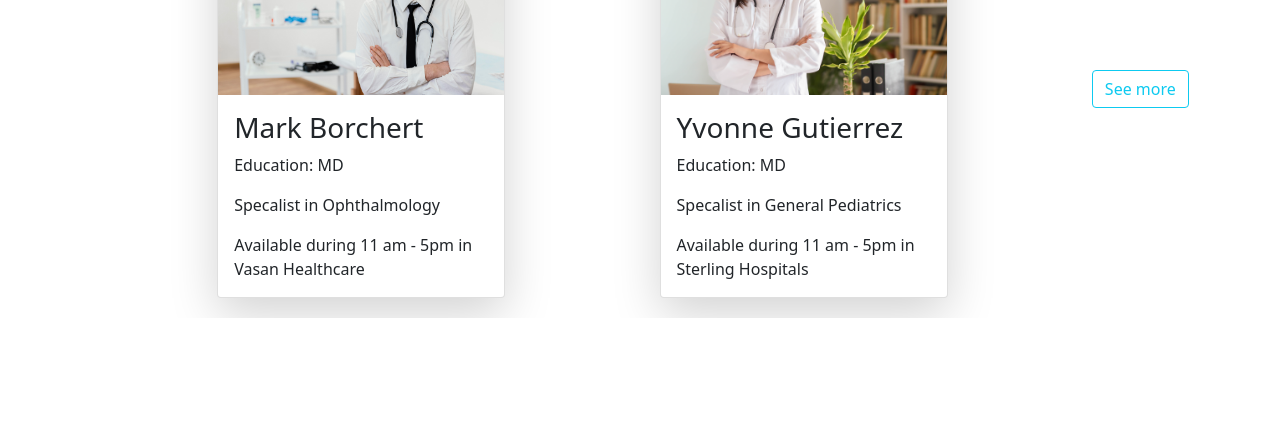
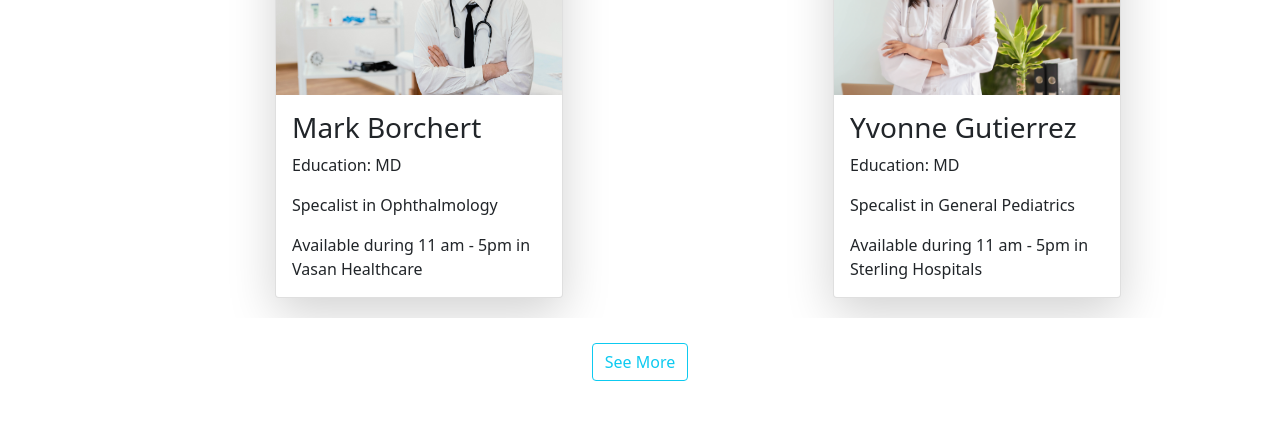
Before and after one commit to Bhawak200/Hachkathon, a React (Create React App) app in the folder health-app/: page / in a window 1280 px wide. Shown: the part 2492-2923 px from the top of the page. Built offline with nearby package versions, Linux system fonts and the light colour scheme.

Commit message:
Changed the See more

```diff
--- a/health-app/src/App.js
+++ b/health-app/src/App.js
@@ -24,7 +24,7 @@ function App() {
 				<div
 					className="container"
 					style={{
-						margin: "10%",
+						margin: "10% 10% 2% 10%",
 						border: "1px",
 						borderRadius: "6px",
 					}}
@@ -89,10 +89,10 @@ function App() {
 							availability="11 am - 5pm in Sterling Hospitals"
 							path={Img5}
 						/>
-						<button className="btn btn-outline-info">
-							See more
-						</button>
 					</div>
+				</div>
+				<div style={{ textAlign: "center", marginBottom: "6%" }}>
+					<button className="btn btn-outline-info">See More</button>
 				</div>
 				<Footer></Footer>
 			</div>
```
